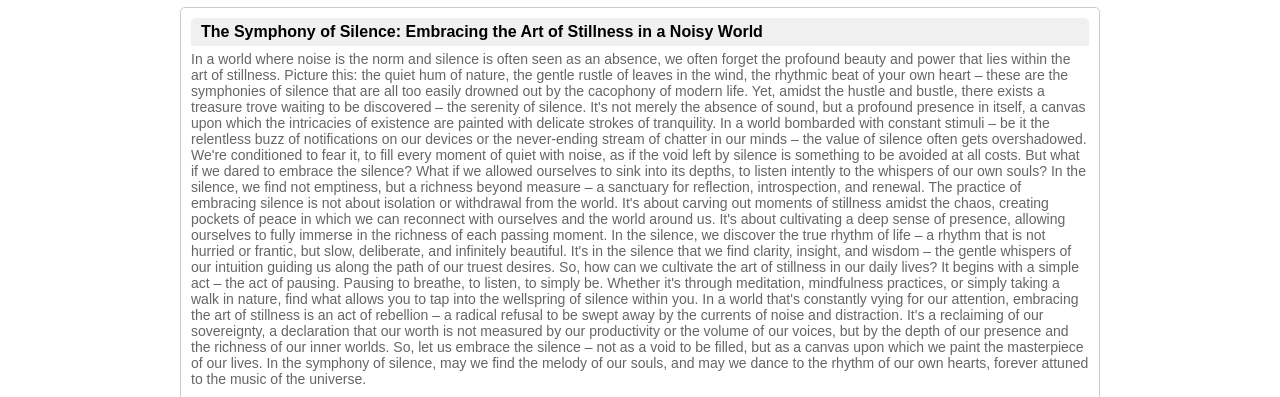
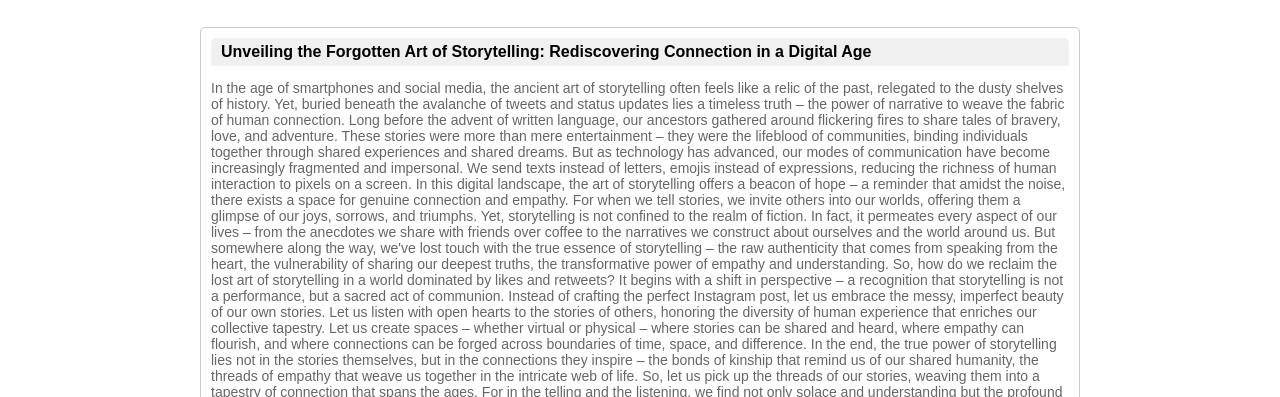
Before and after one commit to nftfan/blog, a plain HTML site: page index.html in a window 1280 px wide. Shown: the part 93-490 px from the top of the page. Drawn offline with Linux system fonts and the light colour scheme.

Commit message:
Update index.html

```diff
--- a/index.html
+++ b/index.html
@@ -142,6 +142,38 @@
 <div class="container">
   <h1>Quantum Intelligence: Advance Tech News</h1>
 
+  <div class="container">
+  <div class="article" onclick="toggleArticle(this)">
+    <div class="article-title">Unveiling the Forgotten Art of Storytelling: Rediscovering Connection in a Digital Age</div>
+    <div class="article-body">
+      <p> In the age of smartphones and social media, the ancient art of storytelling often feels like a relic of the past, relegated to the dusty shelves of history. Yet, buried beneath the avalanche of tweets and status updates lies a timeless truth – the power of narrative to weave the fabric of human connection.
+
+Long before the advent of written language, our ancestors gathered around flickering fires to share tales of bravery, love, and adventure. These stories were more than mere entertainment – they were the lifeblood of communities, binding individuals together through shared experiences and shared dreams.
+
+But as technology has advanced, our modes of communication have become increasingly fragmented and impersonal. We send texts instead of letters, emojis instead of expressions, reducing the richness of human interaction to pixels on a screen.
+
+In this digital landscape, the art of storytelling offers a beacon of hope – a reminder that amidst the noise, there exists a space for genuine connection and empathy. For when we tell stories, we invite others into our worlds, offering them a glimpse of our joys, sorrows, and triumphs.
+
+Yet, storytelling is not confined to the realm of fiction. In fact, it permeates every aspect of our lives – from the anecdotes we share with friends over coffee to the narratives we construct about ourselves and the world around us.
+
+But somewhere along the way, we've lost touch with the true essence of storytelling – the raw authenticity that comes from speaking from the heart, the vulnerability of sharing our deepest truths, the transformative power of empathy and understanding.
+
+So, how do we reclaim the lost art of storytelling in a world dominated by likes and retweets? It begins with a shift in perspective – a recognition that storytelling is not a performance, but a sacred act of communion.
+
+Instead of crafting the perfect Instagram post, let us embrace the messy, imperfect beauty of our own stories. Let us listen with open hearts to the stories of others, honoring the diversity of human experience that enriches our collective tapestry.
+
+Let us create spaces – whether virtual or physical – where stories can be shared and heard, where empathy can flourish, and where connections can be forged across boundaries of time, space, and difference.
+
+In the end, the true power of storytelling lies not in the stories themselves, but in the connections they inspire – the bonds of kinship that remind us of our shared humanity, the threads of empathy that weave us together in the intricate web of life.
+
+So, let us pick up the threads of our stories, weaving them into a tapestry of connection that spans the ages. For in the telling and the listening, we find not only solace and understanding but the profound realization that we are never truly alone – that in the vast and wondrous tapestry of existence, each of us has a vital role to play.
+</p>
+      <img src="https://raw.githubusercontent.com/nftfan/blog/main/images/_0b238d49-0c43-41d8-93ae-8d44c52225b8.jfif" alt="Placeholder Image">
+    </div>
+  </div>
+</div>
+
+
   <div class="article" onclick="toggleArticle(this)">
     <div class="article-title">The Symphony of Silence: Embracing the Art of Stillness in a Noisy World</div>
     <div class="article-body">
```
